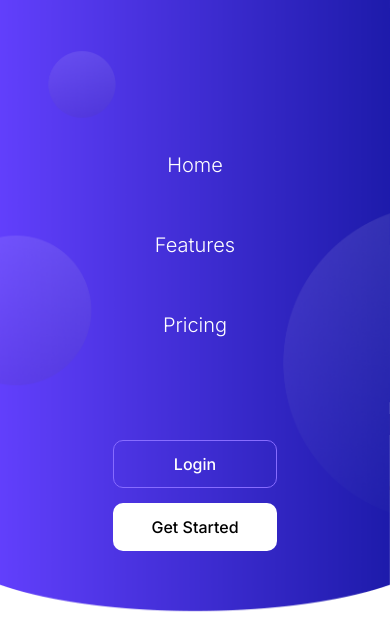
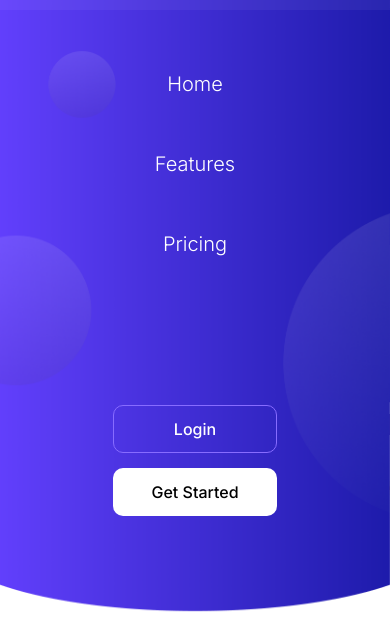
Before and after one commit to vishal8691/orgos, a plain HTML site: page index.html in a window 390 px wide. Both pictures are taken after a click on the button 359 px from the left and 33 px from the top of the page. Shown: the part 59-698 px from the top of the page. Drawn offline with nearby package versions, Linux system fonts and the light colour scheme.

Commit message:
Add files via upload

```diff
--- a/css/style.css
+++ b/css/style.css
@@ -163,13 +163,15 @@ h1,h2,h3,h4,h5,h6, p, ul, li , a{
         display: flex;
         align-items: center;
         justify-content: space-between;
-        border-radius: 80px;
+        border-radius: 0px;
         padding:13px 19px 13px 23px;
         display:none;
         align-items: center;
         justify-content: space-between;
         @media (max-width:767px){
             display:flex;
+            background: rgba(255, 255, 255, 0.05);
+
         }
     }
 
@@ -203,6 +205,16 @@ h1,h2,h3,h4,h5,h6, p, ul, li , a{
 
     @media (max-width:991px){
         margin-left:0px;
+    }
+}
+
+.nav_sec .top_bg{
+    display: flex;
+    width:100%;
+    justify-content:space-between;
+    @media (max-width:767px){
+        height:60%;
+        flex-direction:column;
     }
 }
 
@@ -246,8 +258,8 @@ h1,h2,h3,h4,h5,h6, p, ul, li , a{
     @media (max-width:767px){
         flex-direction:column;
         align-items:center;
-        padding-bottom:100px;
-        padding-top:140px;
+        padding-bottom:10%;
+        padding-top:15%;
         padding-right:0;
         gap:50px;
     }
--- a/index.html
+++ b/index.html
@@ -32,6 +32,7 @@
 
                         </button>
                      </div>
+                     <div class="top_bg">
                         <ul class="nav_list">
                            <li class="active"><a href="javscript:;">Home</a></li>
                            <li class=""><a href="#features">Features</a></li>
@@ -40,6 +41,7 @@
                         <div class="btn_wrapper">
                            <a href="javascript:;" class="secondary_btn">Login</a>
                            <a href="#contact" class="primary_btn">Get Started</a>
+                        </div>
                      </div>
 
                      <div class="mob_social_links">
```
Lines whose indentation alone changed are shown as unchanged.
